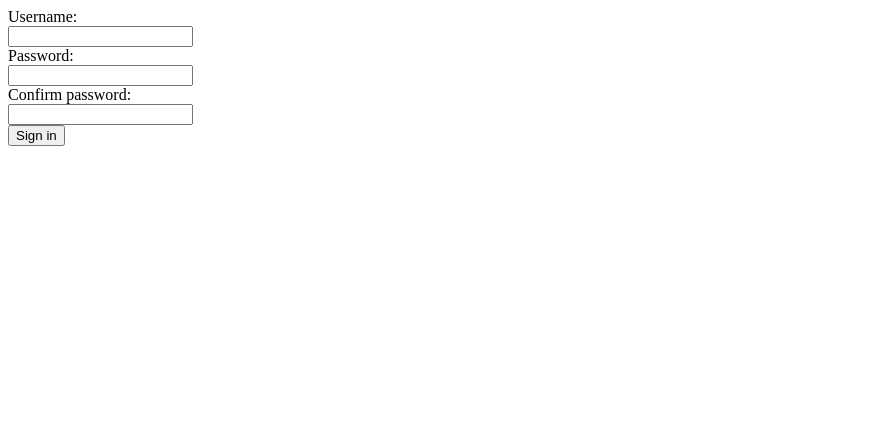
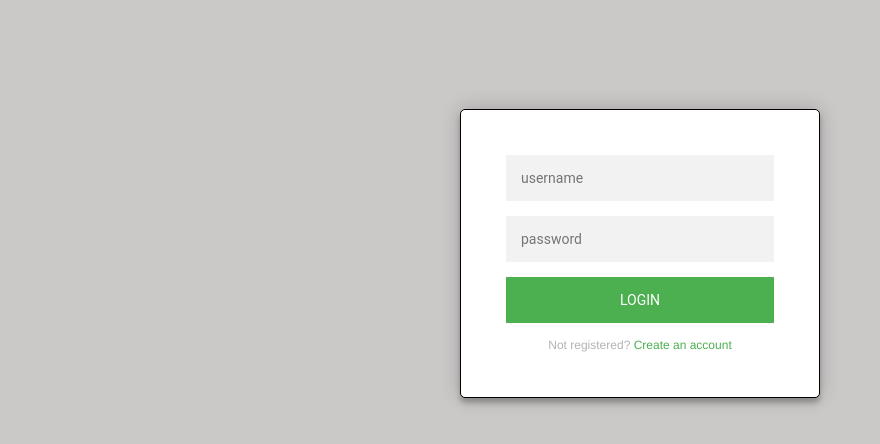
Before and after one commit to kubag505/WebGame, a plain HTML site: page login/login.html in a window 1280 px wide. Shown: the whole page, without its empty margins (0-880 px from the left). Drawn offline with Linux system fonts and the light colour scheme.

Commit message:
Login page
Added some styling to login page

```diff
--- a/login/login.html
+++ b/login/login.html
@@ -5,31 +5,119 @@
     <meta name="viewport" content="width=device-width, initial-scale=1.0">
     <title>Sign in</title>
     <style>
-        body {background-color: white;}
-        h1   {color: blue;}
-        p    {color: red;}
-        .login-container{ vertical-align: middle;
-                 border-color: #000000;
-                 border-width: 1px;
-                 border-style: solid;
-                 margin-top: 25%;
-                 margin-bottom: 25%;}
+       .login-page {
+  width: 360px;
+  padding: 8% 0 0;
+  margin: auto;
 
+}
+.form {
+  position: relative;
+  z-index: 1;
+  background: #FFFFFF;
+  max-width: 360px;
+  margin: 0 auto 100px;
+  padding: 45px;
+  text-align: center;
+  box-shadow: 0 0 20px 0 rgba(0, 0, 0, 0.2), 0 5px 5px 0 rgba(0, 0, 0, 0.24);
+  border:1px solid black;
+  border-radius:5px;
+
+}
+.form input {
+  font-family: "Roboto", sans-serif;
+  outline: 0;
+  background: #f2f2f2;
+  width: 100%;
+  border: 0;
+  margin: 0 0 15px;
+  padding: 15px;
+  box-sizing: border-box;
+  font-size: 14px;
+
+}
+.form button {
+  font-family: "Roboto", sans-serif;
+  text-transform: uppercase;
+  outline: 0;
+  background: #4CAF50;
+  width: 100%;
+  border: 0;
+  padding: 15px;
+  color: #FFFFFF;
+  font-size: 14px;
+  -webkit-transition: all 0.3 ease;
+  transition: all 0.3 ease;
+  cursor: pointer;
+}
+.form button:hover,.form button:active,.form button:focus {
+  background: #43A047;
+}
+.form .message {
+  margin: 15px 0 0;
+  color: #b3b3b3;
+  font-size: 12px;
+}
+.form .message a {
+  color: #4CAF50;
+  text-decoration: none;
+}
+.form .register-form {
+  display: none;
+}
+.container {
+  position: relative;
+  z-index: 1;
+  max-width: 300px;
+  margin: 0 auto;
+}
+.container:before, .container:after {
+  content: "";
+  display: block;
+  clear: both;
+}
+.container .info {
+  margin: 50px auto;
+  text-align: center;
+}
+.container .info h1 {
+  margin: 0 0 15px;
+  padding: 0;
+  font-size: 36px;
+  font-weight: 300;
+  color: #1a1a1a;
+}
+.container .info span {
+  color: #4d4d4d;
+  font-size: 12px;
+}
+.container .info span a {
+  color: #000000;
+  text-decoration: none;
+}
+.container .info span .fa {
+  color: #EF3B3A;
+}
+body {
+  background: hsl(0, 2%, 79%);
+
+ font-family:'Franklin Gothic Medium', 'Arial Narrow', Arial, sans-serif;
+}
         </style>
 
 </head>
 <body>
-
-    <div id='login-container'>
-        <form method='post' action="login.php">
-        Username:<br>
-        <input type='text' name="login"><br>
-        Password:<br>
-        <input type="password" name="password"><br>
-        Confirm password:<br>
-        <input type="password" name="rpassword"><br>
-        <input type="submit" value="Sign in">
-    </form>
+    <div class="form-popup" id="myForm">
+    <div class="login-page">
+        <div class="form">
+          <form class="login-form">
+            <input type="text" placeholder="username"/>
+            <input type="password" placeholder="password"/>
+            <button>login</button>
+            <p class="message">Not registered? <a href="#">Create an account</a></p>
+          </form>
+        </div>
+      </div>
     </div>
 </body>
 </html>
```
Also changed, not shown: index.html (+1 -1 lines).
